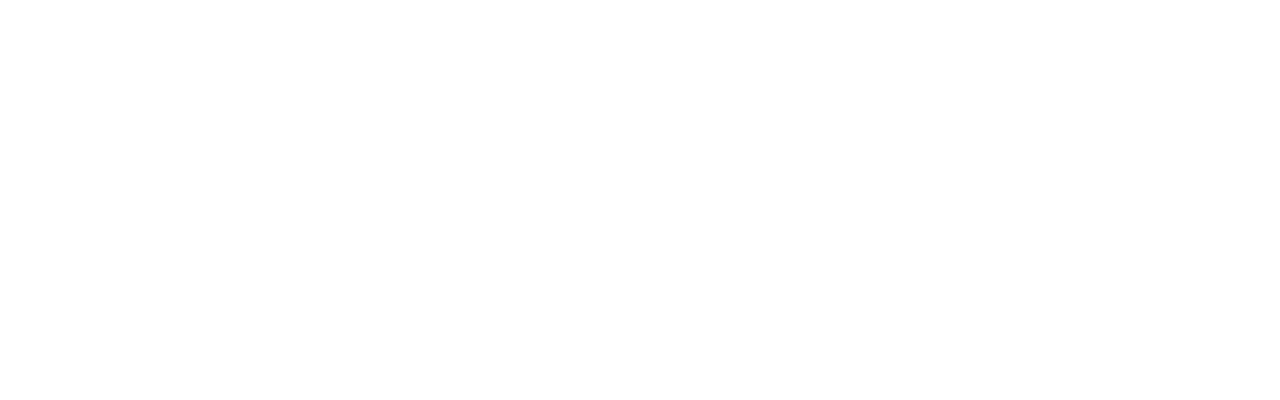
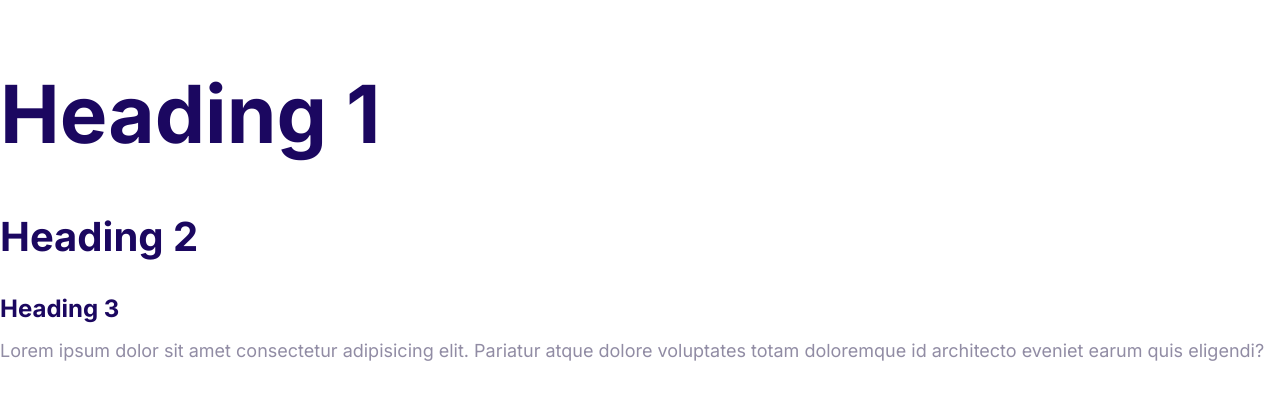
Before and after one commit to iggy-ziggy/cloud-hosting-front-end, a plain HTML site: page index.html in a window 1280 px wide. Drawn offline with Linux system fonts and the light colour scheme.

Commit message:
added typgraphy styles

```diff
--- a/css/styles.css
+++ b/css/styles.css
@@ -1,7 +1,59 @@
 :root {
-    --color-primary: #2584ff;
-    --color-secondary: #00d9ff;
-    --color-accent: #ff3400;
-    --color-headings: #1b0760;
-    --color-body: #918ca4;
+  --color-primary: #2584ff;
+  --color-secondary: #00d9ff;
+  --color-accent: #ff3400;
+  --color-headings: #1b0760;
+  --color-body: #918ca4;
 }
+
+html {
+  font-size: 62.5%;
+}
+
+body {
+  font-family: Inter, Arial, Helvetica, sans-serif;
+  font-size: 2.4rem;
+  line-height: 1.5;
+  color: var(--color-body);
+}
+
+h1,
+h2,
+h3 {
+  color: var(--color-headings);
+  margin-bottom: 1rem;
+}
+
+h1 {
+  font-size: 7rem;
+}
+
+h2 {
+  font-size: 4rem;
+}
+
+h3 {
+  font-size: 3rem;
+}
+
+p {
+    margin-top: 0;
+}
+
+@media screen and (min-width: 1024px) {
+    body {
+        font-size: 1.8rem;
+    }
+
+    h1 {
+        font-size: 8rem;
+    }
+
+    h2 {
+         font-size: 4rem;
+    }
+
+    h3 {
+        font-size: 2.4rem;
+    }
+}
--- a/index.html
+++ b/index.html
@@ -1,13 +1,22 @@
 <!DOCTYPE html>
 <html lang="en">
-<head>
-    <meta charset="UTF-8">
-    <meta name="viewport" content="width=device-width, initial-scale=1.0">
+  <head>
+    <meta charset="UTF-8" />
+    <meta name="viewport" content="width=device-width, initial-scale=1.0" />
     <title>Document</title>
-    <link rel="stylesheet" href="./css/normalize.css">
-    <link rel="stylesheet" href="./css/styles.css">
-</head>
-<body>
-
-</body>
+    <link rel="preconnect" href="https://fonts.googleapis.com" />
+    <link rel="preconnect" href="https://fonts.gstatic.com" crossorigin />
+    <link
+      href="https://fonts.googleapis.com/css2?family=Inter:wght@400;700&display=swap"
+      rel="stylesheet"
+    />
+    <link rel="stylesheet" href="./css/normalize.css" />
+    <link rel="stylesheet" href="./css/styles.css" />
+  </head>
+  <body>
+    <h1>Heading 1</h1>
+    <h2>Heading 2</h2>
+    <h3>Heading 3</h3>
+    <p>Lorem ipsum dolor sit amet consectetur adipisicing elit. Pariatur atque dolore voluptates totam doloremque id architecto eveniet earum quis eligendi?</p>
+  </body>
 </html>
```
